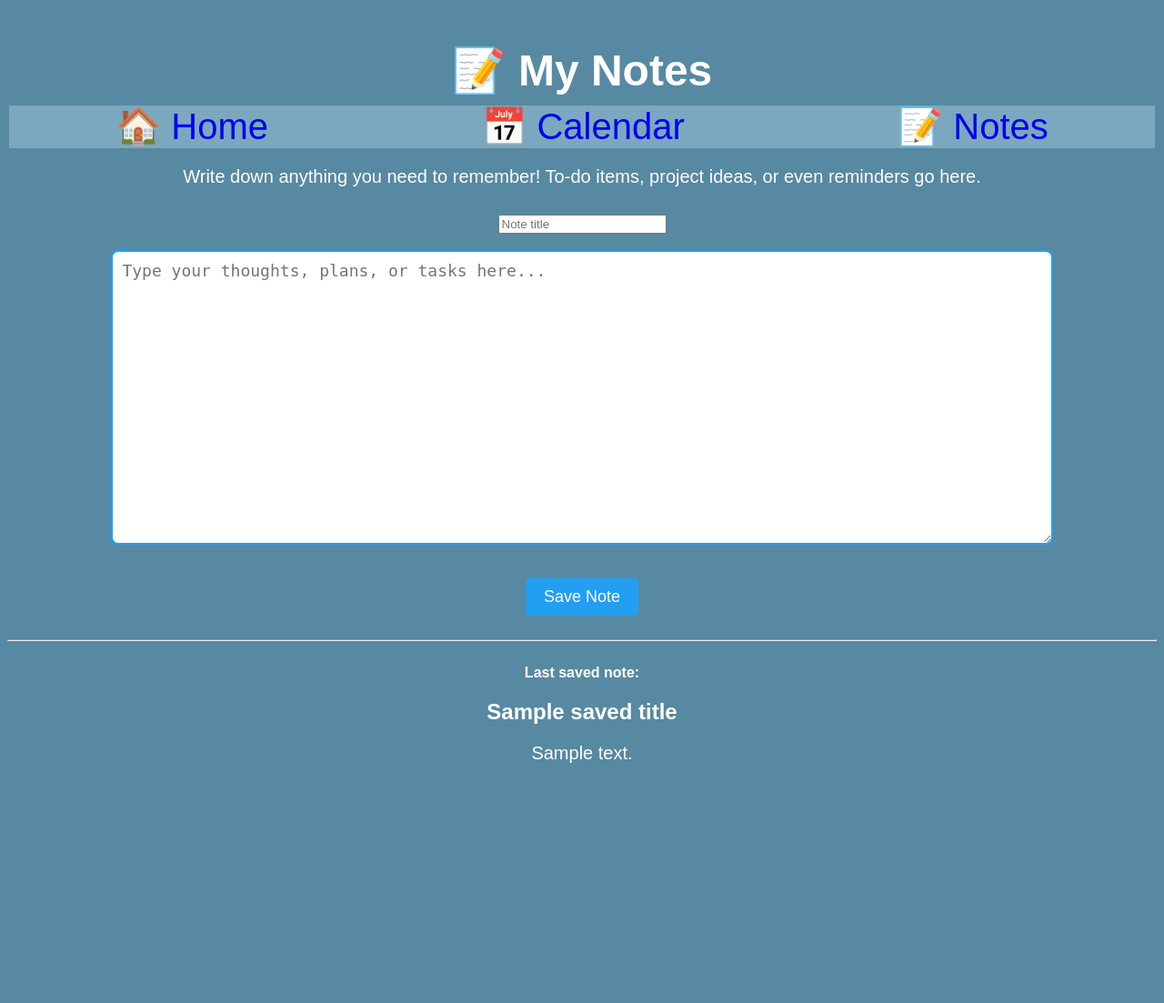
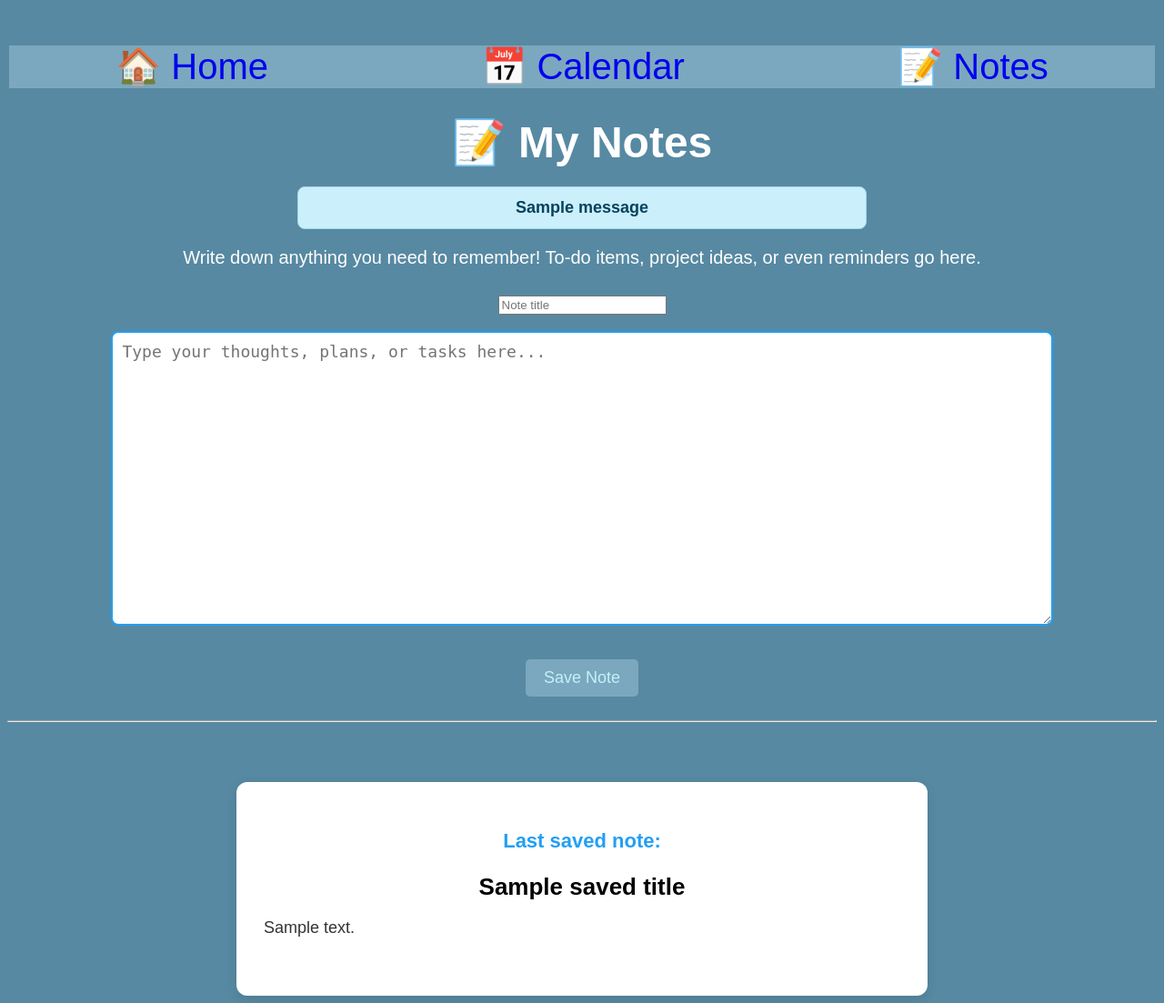
Before and after one commit to ktzwong/2911-Agile-Project, a Flask app: template templates/notes.html in a window 1280 px wide. Shown: the whole page at 91% size. Before the commit the page ends 839 px from the top, so only its background shows below. Run offline with Flask 3, Linux system fonts and the light colour scheme; the template is opened without the code that fills it: most values are stand-ins (such as "Sample title", 1, 10 or a date in 2020); one stand-in notice (Sample message) is shown.

Commit message:
Fix: Improved Notes UI and validation in authentication branch

```diff
--- a/app.py
+++ b/app.py
@@ -1,4 +1,4 @@
-from flask import Flask, render_template, redirect, url_for, request, session
+from flask import Flask, render_template, redirect, url_for, request, session, flash
 from pathlib import Path
 
 app = Flask(__name__)
@@ -60,6 +60,12 @@ def notes_view():
     if request.method == "POST":
         saved_title = request.form.get("title")
         saved_note = request.form.get("note")
+
+        if not saved_title or not saved_note:
+            flash("Both title and note are required!", "error")
+            return redirect(url_for("notes_view"))
+
+        flash("Note saved successfully!", "success")
         return redirect(url_for("notes_view"))
 
     return render_template("notes.html",
--- a/static/notes.css
+++ b/static/notes.css
@@ -33,14 +33,14 @@ button {
     margin-top: 15px;
     padding: 10px 20px;
     border: none;
-    background-color: #229ff3 ;
-    color: white;
+    background-color: #7BA8BE;
+    color:#c5f0fa ;
     cursor: pointer;
     border-radius: 5px;
 }
 
 button:hover {
-    background-color: #342f91;
+    background-color:#66c2fc  ;
 }
 
 .note-display {
@@ -82,3 +82,61 @@ a {
 nav {
     font-size: 40px;
 }
+
+.flash-msg {
+    text-align: center;
+    max-width: 600px;
+    margin: 20px auto;
+    padding: 12px;
+    border-radius: 8px;
+    font-size: 18px;
+    font-weight: bold;
+}
+
+
+.flash-msg.success {
+    background-color: #cbeffb;
+    color: #06425c;
+    border: 1px solid #9dd9eb;
+}
+
+
+.flash-msg.error {
+    background-color: #229ff3;
+    color: #c5f0fa;
+    border: none;
+}
+
+.note-display {
+    margin-top: 40px;
+    background-color: #ffffff;
+    color: #000000;
+    padding: 30px;
+    border-radius: 12px;
+    width: 85%;
+    max-width: 700px;
+    margin-left: auto;
+    margin-right: auto;
+    box-shadow: 0 4px 12px rgba(0, 0, 0, 0.1);
+    text-align: center;
+}
+
+.note-label {
+    font-size: 22px;
+    margin-bottom: 10px;
+    color: #229ff3;
+}
+
+.note-title-text {
+    font-size: 26px;
+    margin-bottom: 15px;
+    color: #000000;
+}
+
+.note-content {
+    font-size: 18px;
+    line-height: 1.6;
+    color: #333;
+    white-space: pre-wrap;
+    text-align: left;
+}
--- a/templates/notes.html
+++ b/templates/notes.html
@@ -6,8 +6,8 @@
     <link rel="stylesheet" href="{{ url_for('static', filename='notes.css') }}">
 </head>
 <body>
-    <h1>📝 My Notes</h1>
-    <nav>
+
+  <nav>
         <ul>
           <li><a href="{{ url_for('home') }}">🏠 Home</a></li>
           <li><a href="{{ url_for('calendar_view') }}">📅 Calendar</a></li>
@@ -15,21 +15,35 @@
         </ul>
     </nav>
 
+    <h1>📝 My Notes</h1>
+
+
+
+
+    {% with messages = get_flashed_messages(with_categories=True) %}
+      {% if messages %}
+        {% for category, msg in messages %}
+          <div class="flash-msg {{ category }}">{{ msg }}</div>
+        {% endfor %}
+      {% endif %}
+    {% endwith %}
+
     <p>Write down anything you need to remember! To-do items, project ideas, or even reminders go here.</p>
 
-    <form method="POST">
-        <input type="text" name="title" placeholder="Note title" required><br><br>
-        <textarea name="note" placeholder="Type your thoughts, plans, or tasks here..." required></textarea><br><br>
+    <form method="POST" novalidate>
+        <input type="text" name="title" placeholder="Note title"><br><br>
+        <textarea name="note" placeholder="Type your thoughts, plans, or tasks here..."></textarea><br><br>
         <button type="submit">Save Note</button>
     </form>
 
-    {% if saved_title and saved_note %}
-        <br><hr><br>
-        <div>
-            <strong>Last saved note:</strong><br>
-            <h2>{{ saved_title }}</h2>
-            <p>{{ saved_note }}</p>
-        </div>
-    {% endif %}
+   {% if saved_title and saved_note %}
+    <br><hr><br>
+    <div class="note-display">
+        <h3 class="note-label"> Last saved note:</h3>
+        <h2 class="note-title-text">{{ saved_title }}</h2>
+        <p class="note-content">{{ saved_note }}</p>
+    </div>
+{% endif %}
+
 </body>
 </html>
```
